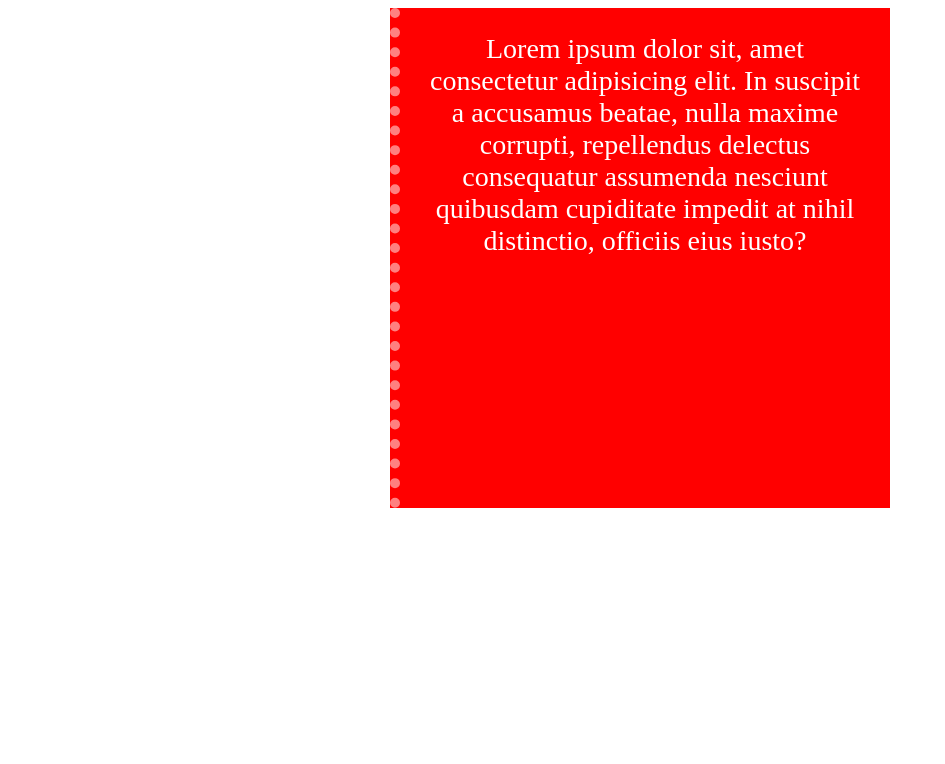
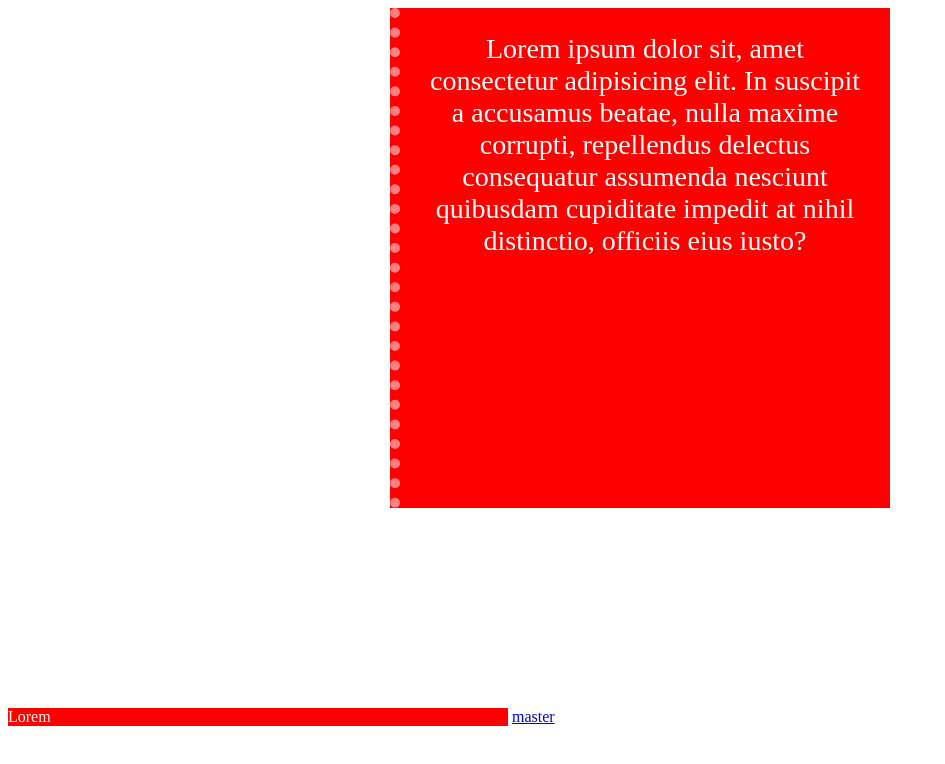
Before and after one commit to gabrielbriks/learning-about-box-model, a plain HTML site: page index.html in a window 1280 px wide. Shown: the whole page, without its empty margins (0-945 px from the left). Drawn offline with Linux system fonts and the light colour scheme.

Commit message:
Entendendo box model com a tag span e o inline-block

```diff
--- a/index.html
+++ b/index.html
@@ -5,11 +5,15 @@
   <meta name="viewport" content="width=device-width, initial-scale=1.0">
   <title>Box Model</title>
   <link rel="stylesheet" href="style.css">
+  <link rel="stylesheet" href="styleSpan.css">
 </head>
 <body>
   <div>
     Lorem ipsum dolor sit, amet consectetur adipisicing elit. In suscipit a accusamus beatae, nulla maxime corrupti, repellendus delectus consequatur assumenda nesciunt quibusdam cupiditate impedit at nihil distinctio, officiis eius iusto?
   </div>
-
+  <span>
+    Lorem
+  </span>
+  <a href="#">master</a>
 </body>
 </html>
--- /dev/null
+++ b/styleSpan.css
@@ -0,0 +1,10 @@
+span {
+  display: inline-block;
+
+  background-color: red;
+  color: white;
+
+  width: 500px;
+  margin-top: 200px;
+
+}
```
